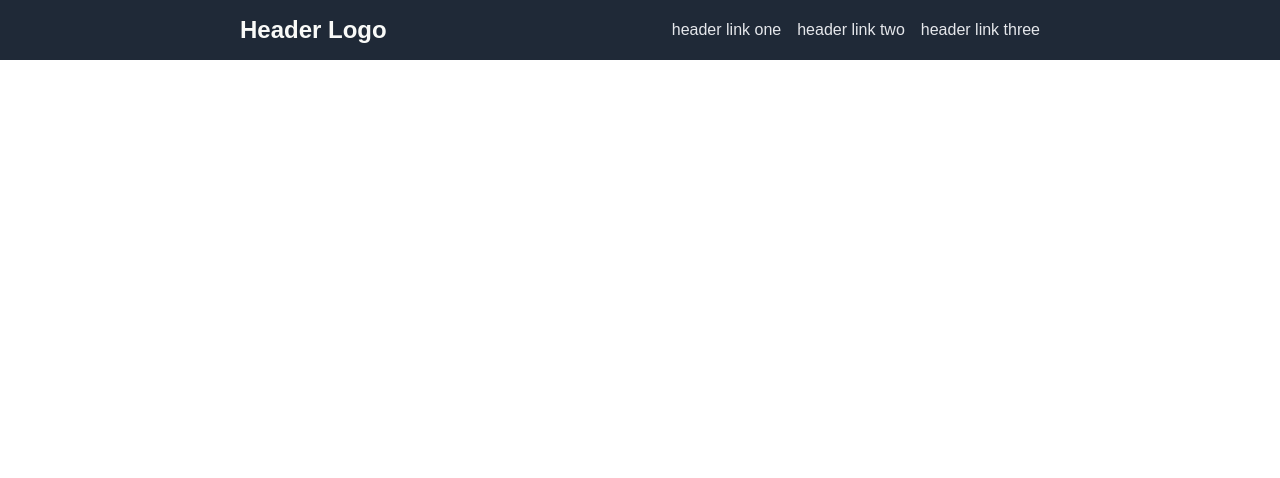
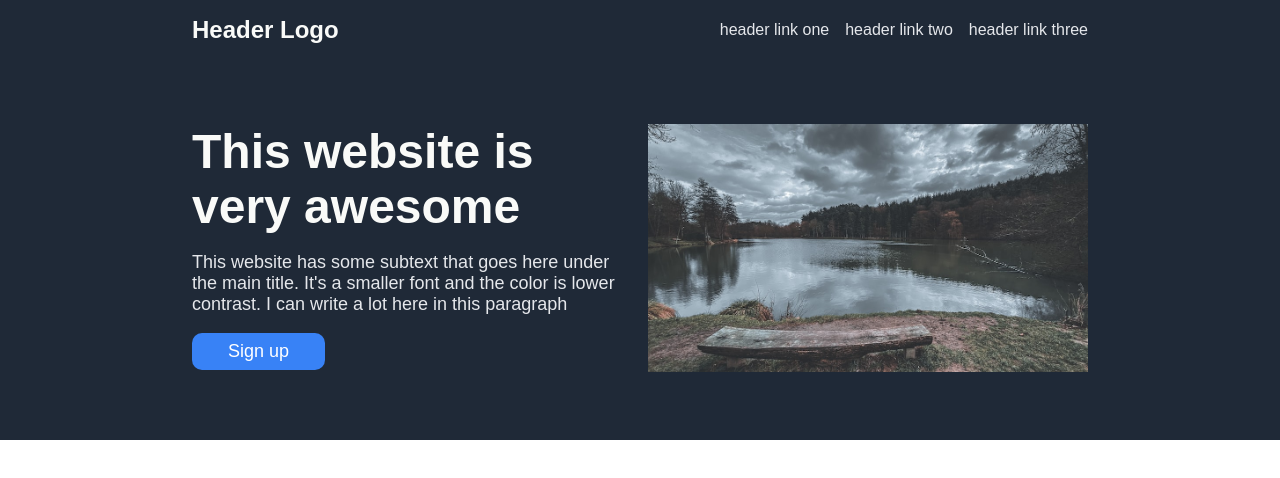
Before and after one commit to johnny123ion/landing-page, a plain HTML site: page index.html in a window 1280 px wide. Drawn offline with Linux system fonts and the light colour scheme.

Commit message:
Add 'hero' section under the 'header'

```diff
--- a/index.html
+++ b/index.html
@@ -14,5 +14,15 @@
       <li><a href="blank">header link three</a></li>
     </ul>
   </div>
+  <div class="hero">
+    <div class="left-hero">
+      <p class="main-text">This website is very awesome</p>
+      <p class="secondary-text">This website has some subtext that goes here under the main title. It's a smaller font and the color is lower contrast. I can write a lot here in this paragraph</p>
+      <button>Sign up</button>
+    </div>
+    <div class="right-hero">
+      <img src="./photo.jpeg" alt="wallpaper">
+    </div>
+  </div>
 </body>
 </html>
--- a/styles.css
+++ b/styles.css
@@ -3,15 +3,16 @@
 }
 
 .body {
-  margin: 0
+  margin: 0;
 }
 
 .header {
   display: flex;
   background-color: #1f2937;
   justify-content: space-between;
-  padding: 1rem 15rem;
+  padding: 1rem 15%;
   align-items: center;
+  gap: 1rem;
 }
 
 .logo {
@@ -32,3 +33,49 @@ a {
   text-decoration: none;
   color: #e5e7eb;
 }
+
+.hero {
+  display: flex;
+  flex-wrap: wrap;
+  padding: 4rem 15%;
+  background-color: #1f2937;
+  gap: 1rem;
+}
+
+.left-hero, .right-hero {
+  flex: 1 1 300px;
+}
+
+.main-text {
+  font-size: 48px;
+  font-weight: bolder;
+  color: #f9faf8;
+  margin: 0;
+}
+
+.secondary-text {
+  font-size: 18px;
+  color: #e5e7eb;
+}
+
+.left-hero > button {
+  font-size: 18px;
+  color: #fff;
+  background-color: #3882f6;
+  border: none;
+  padding: 8px 36px;
+  border-radius: 10px;
+}
+
+.right-hero > img {
+  max-width: 100%;
+}
+
+.left-hero > button{
+  transition-duration: 0.4s;
+}
+
+.left-hero > button:hover {
+  background-color: #fff;
+  color: #3882f6;
+}
```
Also changed, not shown: photo.jpeg (added).
